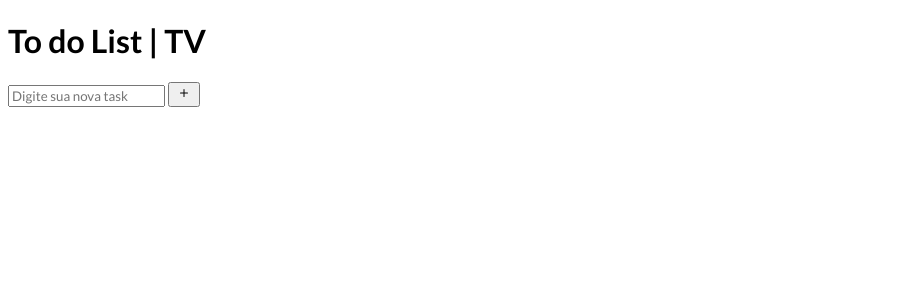
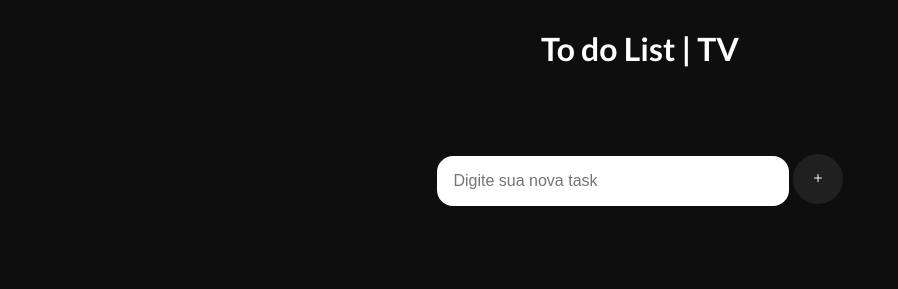
Before and after one commit to thamiresviel/to-do-list-javascript, a plain HTML site: page index.html in a window 1280 px wide. Shown: the whole page, without its empty margins (0-898 px from the left). Drawn offline with Linux system fonts and the light colour scheme.

Commit message:
Update CSS

```diff
--- a/index.html
+++ b/index.html
@@ -16,16 +16,16 @@
 <body>
   <h1>To do List | TV</h1>
   <div class="content">
-    <div class="content-add-item">
+    <div class="content--add-item">
       <input type="text" placeholder="Digite sua nova task" id="input-new-task">
-      <button id="btn-new-task">
+      <button id="btn-new-task" title="Clique aqui para adicionar uma nova task">
         <svg xmlns="http://www.w3.org/2000/svg" width="16" height="16" fill="currentColor" class="bi bi-plus" viewBox="0 0 16 16">
           <path d="M8 4a.5.5 0 0 1 .5.5v3h3a.5.5 0 0 1 0 1h-3v3a.5.5 0 0 1-1 0v-3h-3a.5.5 0 0 1 0-1h3v-3A.5.5 0 0 1 8 4" />
         </svg>
       </button>
       <!--input botão-->
     </div>
-    <div class="content-body">
+    <div class="content--body">
       <ul class="to-do-list"></ul>
     </div>
   </div>
--- a/style.css
+++ b/style.css
@@ -6,9 +6,69 @@
   --color-green: rgb(103, 195, 80);
   --color-green2: rgb(51, 149, 26);
   --color--red: rgb(184, 40, 35);
-  --color-red2: rgb(146, 22, 177);
+  --color-red2: rgb(146, 22, 17);
 }
 
-* {
+body {
   font-family: "Lato", sans-serif;
+  background-color: var(--color-dark);
+  color: var(--color-white);
+  display: flex;
+  flex-direction: column;
+  align-items: center;
+  gap: 4rem;
 }
+
+.content {
+  display: flex;
+  flex-direction: column;
+  gap: 4rem;
+}
+
+.content-add-item {
+  display: flex;
+  align-items: center;
+  gap: 1rem;
+  flex-wrap: wrap;
+}
+
+#input-new-task,
+#btn-new-task {
+  border: none;
+  font-size: 1rem;
+  outline: none;
+  padding: 1rem;
+}
+
+#input-new-task {
+  width: 20rem;
+  border-radius: 1rem;
+}
+
+#btn-new-task {
+  background-color: var(--color-dark2);
+  color: var(--color-white);
+  border-radius: 50%;
+  width: 50px;
+  height: 50px;
+  cursor: pointer;
+}
+
+#btn-new-task:hover {
+  background-color: var(--color-dark3);
+  transition: 0.4s;
+}
+#to-do-list {
+  display: flex;
+  flex-direction: column;
+  gap: 1rem;
+  padding: 0;
+}
+
+#to-do-list li {
+  list-style: none;
+  font-size: 1.4rem;
+  text-transform: capitalize;
+  display: flex;
+  justify-content: space-between;
+}
```
